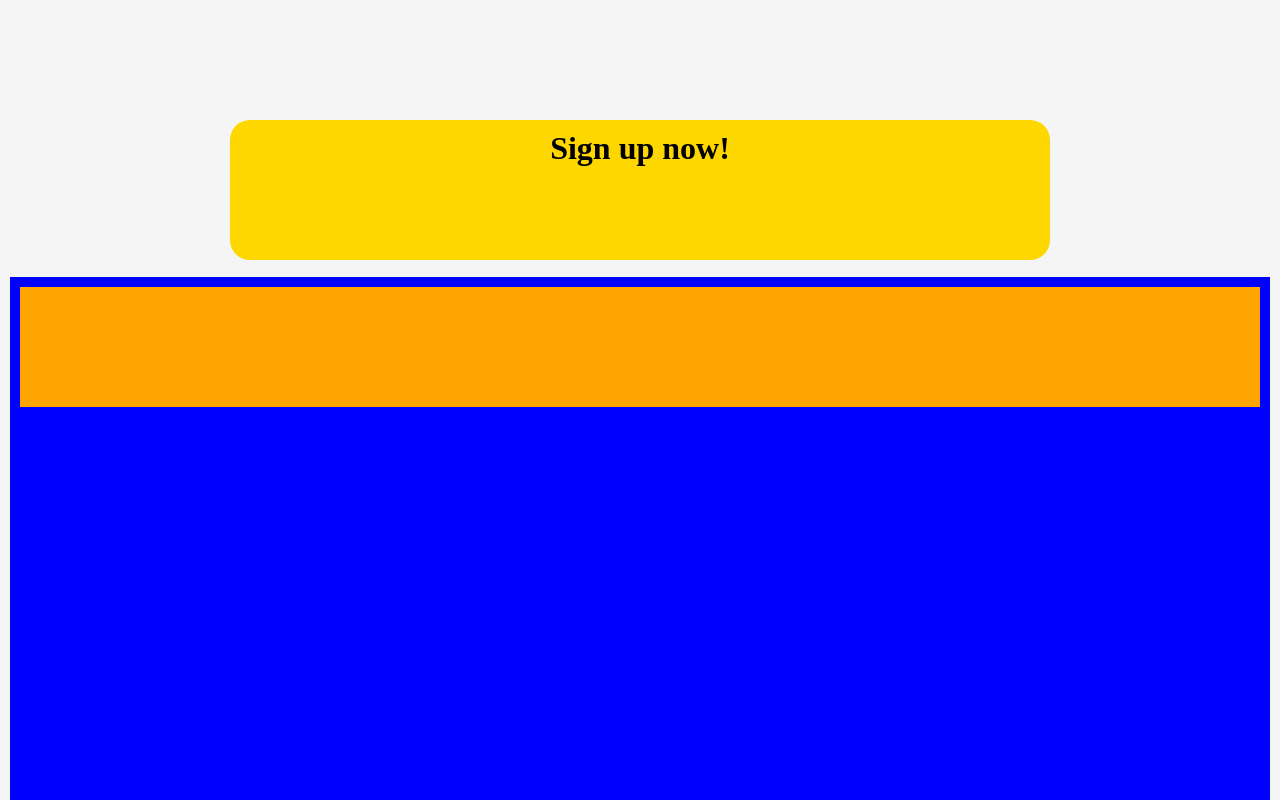
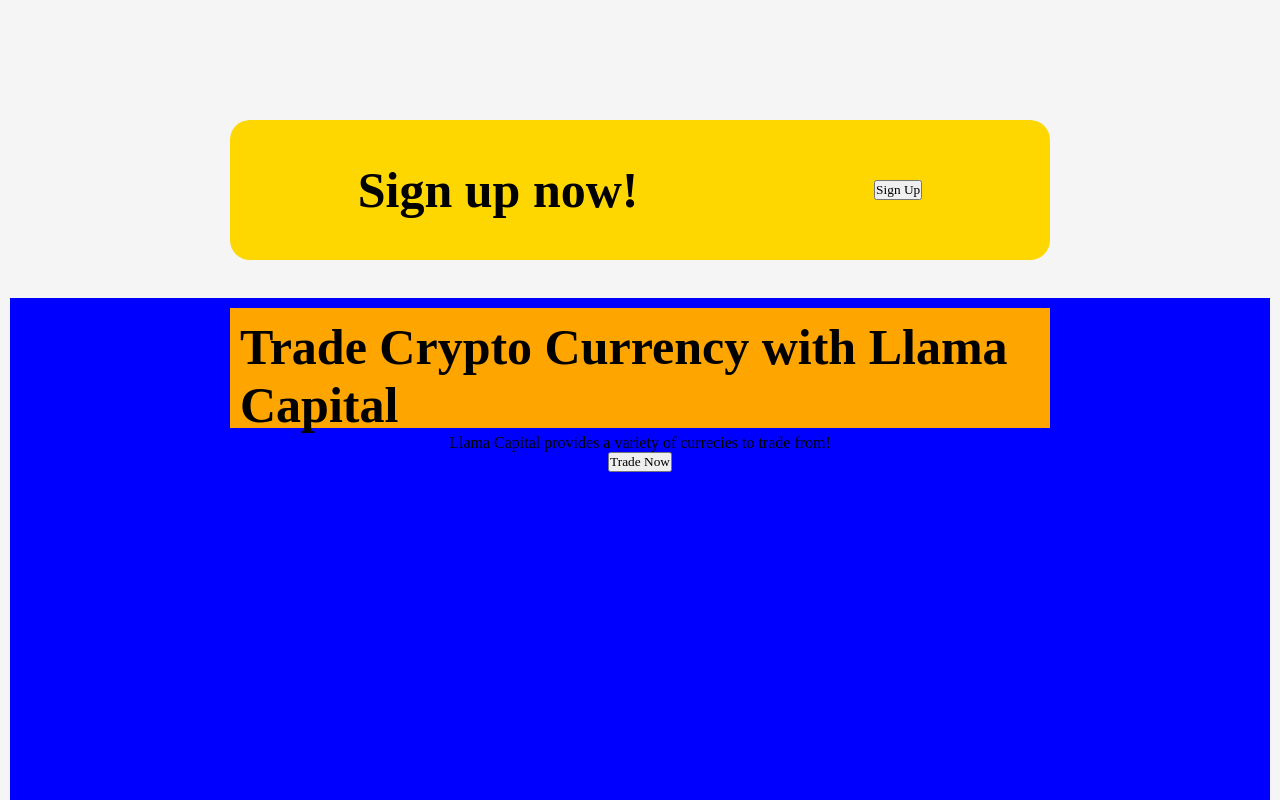
Before and after one commit to rolando-xyz/llama_capital_project, a React (Create React App) app in the folder client/: page / in a window 1280 px wide. Shown: the part 540-1340 px from the top of the page. Built offline with nearby package versions, Linux system fonts and the light colour scheme.

Commit message:
css commit

```diff
--- a/client/src/views/Index.jsx
+++ b/client/src/views/Index.jsx
@@ -19,6 +19,9 @@
             </div>
             <div class="add">
                 <h1>Sign up now!</h1>
+                <div>
+                    <button className='btn btn-primary btn-block'>Sign Up</button>
+                </div>
             </div>
         </div>
         <div class="middle">
@@ -26,7 +29,9 @@
 
             </div>
             <div class="icons">
-
+                <h1>Trade Crypto Currency with Llama Capital</h1>
+                <p>Llama Capital provides a variety of currecies to trade from!</p>
+                <button className='btn btn-primary btn-block'>Trade Now</button>
             </div>
         </div>
     </div>
--- a/client/src/views/index.css
+++ b/client/src/views/index.css
@@ -8,6 +8,10 @@
 
 main {
 	height: 100vh;
+}
+
+h1 {
+    font-size: 50px;
 }
 
 .container {
@@ -47,9 +51,13 @@
 }
 
 .add {
+    display: flex;
+    flex-direction: row;
+    align-items: center;
+    justify-content: space-around;
     height: 120px;
     width: 800px;
-    position: fixed;
+    position: absolute;
     top: 650px;
     background-color: gold;
     padding: 10px;
@@ -59,12 +67,18 @@
 }
 
 .middle {
+    display: flex;
+    justify-content: center;
     height: 900px;
     background-color: blue;
     padding: 10px;
 }
 
 .icons {
+    width: 800px;
+    display: flex;
+    flex-direction: column;
+    align-items: center;
     height: 100px;
     background-color: orange;
     padding: 10px;
```
